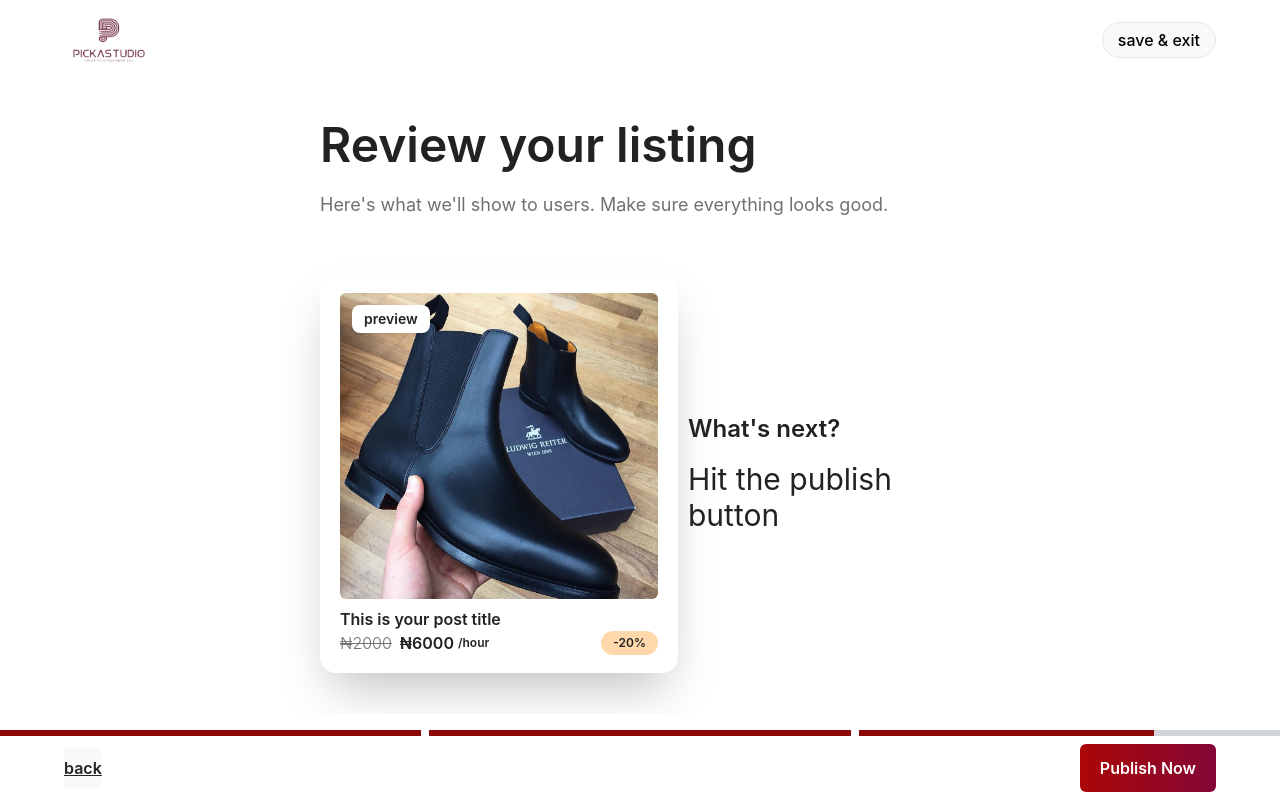
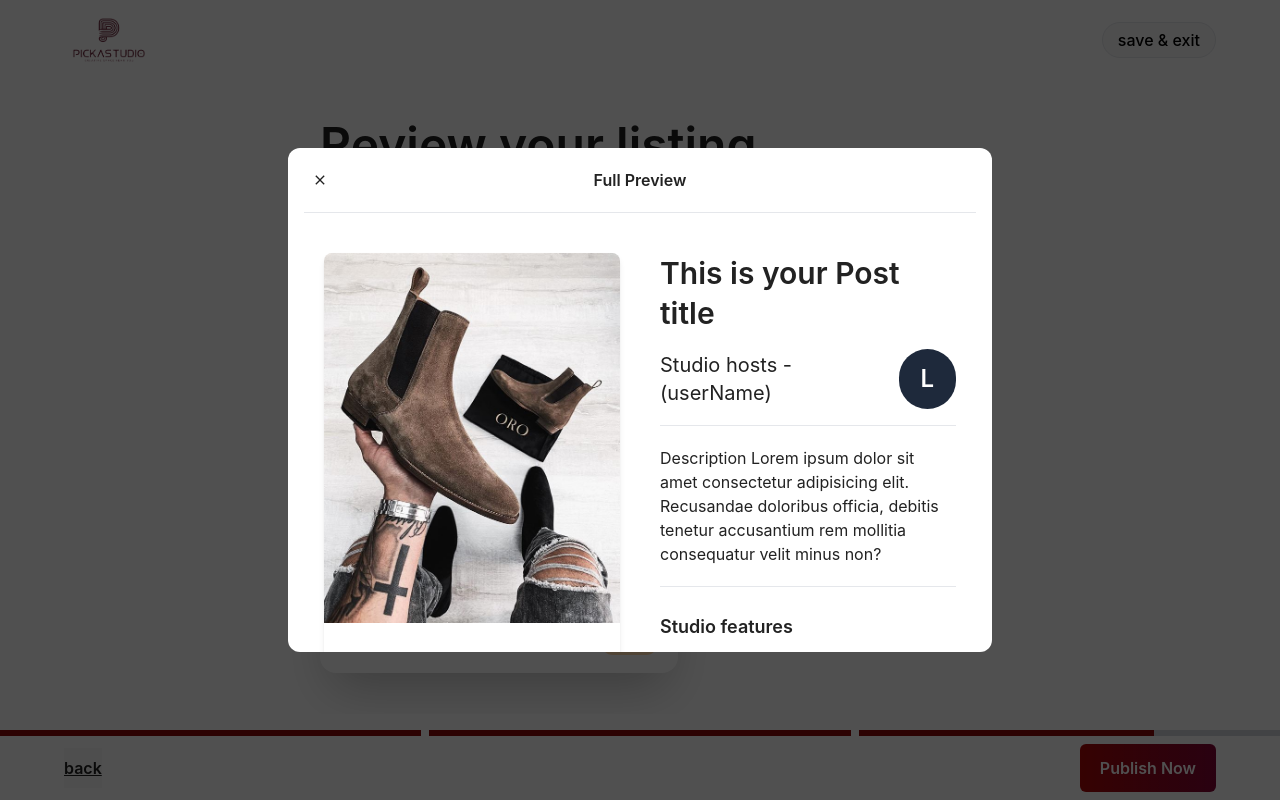
Before and after one commit to CodeLab-Collaborators/pickStudio, a React (Vite) app in the folder pick_fe/: page /upload-studio/review-listing in a window 1280 px wide. Both pictures are taken after a click on the button "preview". Built offline with nearby package versions, Linux system fonts and the light colour scheme.

Commit message:
added reviw list pop up

```diff
--- /dev/null
+++ b/pick_fe/src/components/modals/ReviewModal.tsx
@@ -0,0 +1,82 @@
+import { FC } from "react";
+import { IoMdClose } from "react-icons/io";
+import mm from "../../assets/jpg/INSTASHOP.jpeg"
+
+interface ReviewModalProps {
+    onClose: () => void;
+  }
+
+const ReviewModal: FC<ReviewModalProps> = ({onClose}) => {
+
+    const studioFeatures = [
+        'Specialized equipment',
+        'Production and editing facilities',
+        'Flexible space layout',
+        'Proper lighting',
+        'HVAC systems',
+        'Comfortable seating',
+      ];
+
+
+    return (
+        <div>
+          <div className="fixed  inset-0 bg-[#000000af]  shadow-md flex justify-center items-center max-md:items-end  z-50 "  onClick={onClose}>
+         <div className="bg-white overflow-y-scroll max-md:overflow-y-auto h-[63vh] no-scrollbar  w-[55%] max-lg:w-[78%] max-md:h-[98vh]  max-md:w-full p-4 pt-0 rounded-xl" onClick={(e:any)=>{  e.stopPropagation();}}>
+            {/* title */}
+            <div className="w-full py-5 px-2 border-b grid grid-cols-3 bg-white sticky top-0 ">
+<p className="flex items-center cursor-pointer" onClick={onClose}><IoMdClose /></p>
+<p className="flex justify-center items-center font-semibold">Full Preview</p>
+            </div>
+
+            {/* upload Data */}
+            <div className=" mt-10 h-full mb-5 px-5 grid grid-cols-2 gap-10 max-md:grid-cols-1">
+                {/* left */}
+                <div className="h-[450px] max-md:h-[350px] sticky top-24 max-md:static max-md:top-0  shadow-md rounded-lg  overflow-hidden ">
+                    <img src={mm} alt="" className=" w-full object-cover "/>
+                </div>
+
+                {/* uploaded info (right) */}
+                <div className=" overflow-y-scroll  no-scrollbar max-md:overflow-y-auto h-full">
+                    <h2 className="text-3xl max-md:text-2xl leading-10 font-semibold">This is your Post title</h2>
+
+                    <div className="mt-4 border-b pb-4 flex justify-between items-center max-md:border-y max-md:py-5">
+                        <h3 className="text-xl font-normal">Studio hosts - (userName)</h3>
+                        <div className="w-[60px] max-md:w-[50px] max-md:h-[50px] h-[60px] rounded-full bg-slate-800 text-white  text-2xl font-semibold flex justify-center items-center">
+L
+                        </div>
+                    </div>
+
+                    {/* description */}
+                    <div className="mt-5 font-normal text-base border-b pb-5">
+                        <p>Description Lorem ipsum dolor sit amet consectetur adipisicing elit. Recusandae doloribus officia, debitis tenetur accusantium rem mollitia consequatur velit minus non?</p>
+                    </div>
+
+                    {/* features */}
+                    <div className="mt-5 border-b">
+                    <h2 className="text-lg max-md:text-2xl leading-10 font-semibold">Studio features</h2>
+                    <ul className="list-disc ">
+          {studioFeatures.map((feature, index) => (
+            <li key={index} className={`${index !== studioFeatures.length - 1 ? 'border-b' : ''} py-4 list-none`}>
+              {feature}
+            </li>
+          ))}
+        </ul>
+                    </div>
+
+                    {/* location */}
+                    <div className="mt-5">
+                    <h2 className="text-lg max-md:text-2xl leading-10 font-semibold">Location</h2>
+                    <div className="mt-5 max-md:mb-4 font-normal text-base">
+                        <p>Your Address</p>
+                    </div>
+
+                    </div>
+                </div>
+            </div>
+         </div>
+          </div>
+        </div>
+      );
+};
+
+export default ReviewModal;
--- a/pick_fe/src/components/modals/index.ts
+++ b/pick_fe/src/components/modals/index.ts
@@ -1,3 +1,4 @@
 export { default as SearchModal } from "./searchModal";
 export { default as AuthModal } from "./AuthModal";
 export { default as GalleryModal } from "./GalleryModal";
+export { default as ReviewModal } from "./ReviewModal";
--- a/pick_fe/src/components/modals/style.css
+++ b/pick_fe/src/components/modals/style.css
@@ -47,3 +47,31 @@
     opacity: 0;
   }
 }
+
+
+/* slide top */
+.slide-top {
+	-webkit-animation: slide-top 0.5s cubic-bezier(0.250, 0.460, 0.450, 0.940) both;
+	        animation: slide-top 0.5s cubic-bezier(0.250, 0.460, 0.450, 0.940) both;
+}
+
+ @-webkit-keyframes slide-top {
+  0% {
+    -webkit-transform: translateY(0);
+            transform: translateY(0);
+  }
+  100% {
+    -webkit-transform: translateY(-100px);
+            transform: translateY(-100px);
+  }
+}
+@keyframes slide-top {
+  0% {
+    -webkit-transform: translateY(0);
+            transform: translateY(0);
+  }
+  100% {
+    -webkit-transform: translateY(-100px);
+            transform: translateY(-100px);
+  }
+}
--- a/pick_fe/src/pages/studio/uploadStudio/ReviewListing.tsx
+++ b/pick_fe/src/pages/studio/uploadStudio/ReviewListing.tsx
@@ -1,8 +1,11 @@
-import  { FC } from 'react'
+import  { FC, useState } from 'react'
 import mm from "../../../assets/jpg/Menstylica.jpeg"
+import { ReviewModal } from '../../../components/modals'
 
 const ReviewListing:FC = () => {
 document.title = "Review and publish your listing - Pickastudio"
+
+const [showModal, setShowModal] = useState(false)
 
 const uploadData = localStorage.getItem("uploadStudioData")
 
@@ -16,8 +19,8 @@ console.log("this is uploadData", uploadData)
                 <h1 className='font-semibold text-5xl max-lg:text-4xl'>Review your listing</h1>
                 <p className='mt-6 text-[1.125rem] max-md:text-[1rem] leading-6 text-[#717171] font-normal'>Here's what we'll show to users. Make sure everything looks good.</p>
             </div>
-            <div className='grid grid-cols-2 mt-14 max-lg:mt-10 max-lg:grid-cols-1 gap-24 max-lg:gap-12'>
-                <div className='bg-white p-5 shadow-2xl h-[400px] rounded-2xl w-[358px] max-md:w-[100%] '>
+            <div className='grid grid-cols-2 mt-14 max-lg:mt-10 max-lg:grid-cols-1 gap-20 max-lg:gap-12'>
+                <div className='bg-white cursor-pointer p-5 shadow-2xl h-[400px] rounded-2xl w-[358px] max-md:w-[100%] ' onClick={()=>{setShowModal(!showModal)}}>
                     {/* image */}
                     <div className='w-full relative h-[85%] overflow-hidden rounded-md'>
                         <img src={mm} alt=""  className="object-cover"/>
@@ -49,6 +52,7 @@ console.log("this is uploadData", uploadData)
                </div>
 
             </div>
+            {showModal &&      <ReviewModal onClose={()=>{setShowModal(!showModal)}} />}
         </div>
     </div>
   )
```
